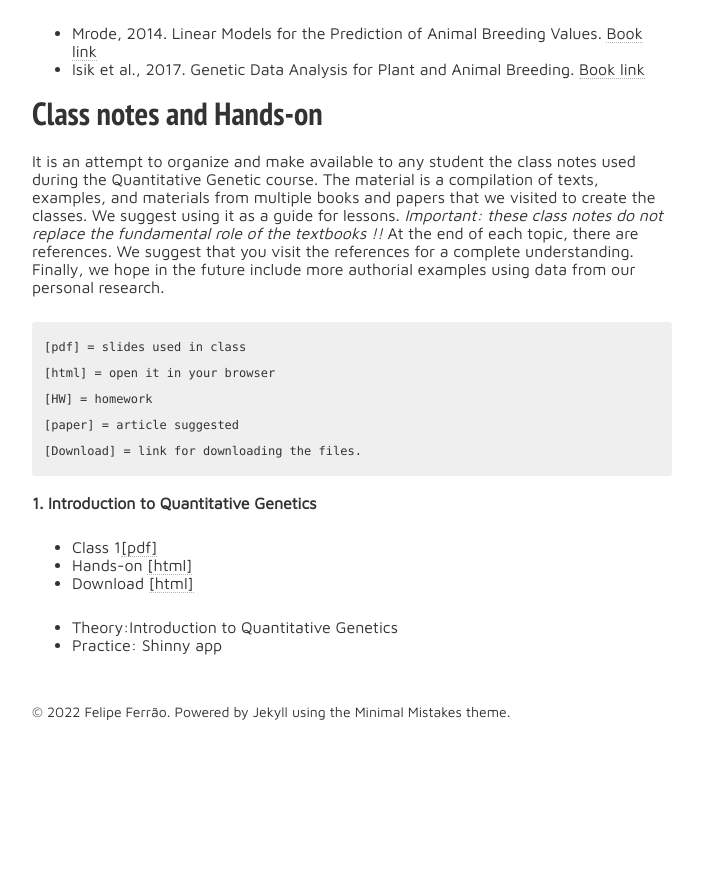
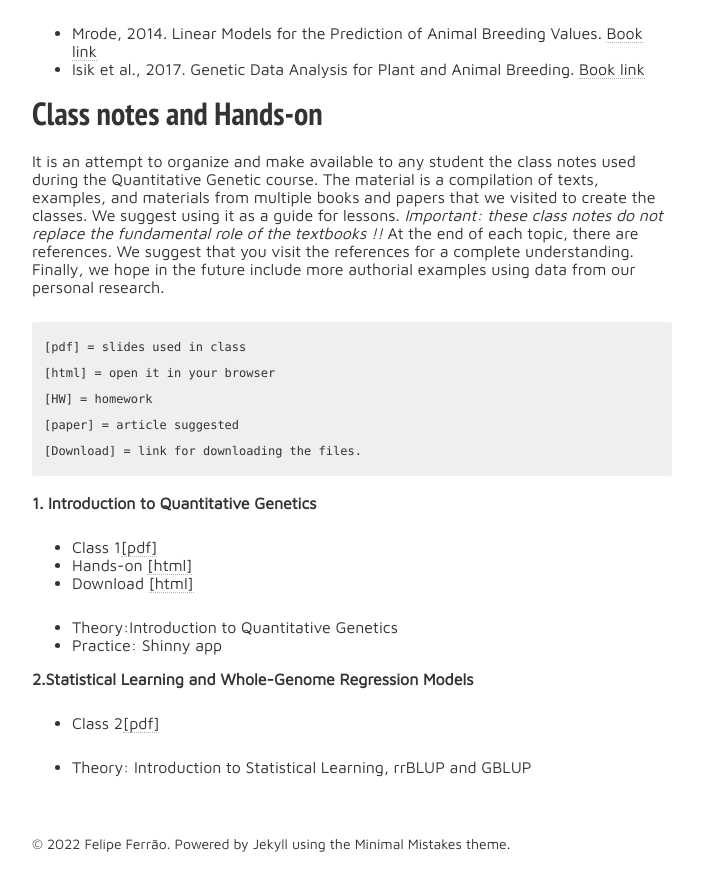
Before and after one commit to lfelipe-ferrao/lfelipe-ferrao.github.io, a Jekyll site: the page built from class/survey/index.md, in a window 1280 px wide and 900 px high, scrolled down 1260 px. Shown: the top 891 px of the window, without its empty margins (288-991 px from the left). Built offline with Jekyll 4.4.1, drawn with Linux system fonts in a browser that asks for light colours; nearby versions of some CDN libraries; our own code applies the rules of GitHub Pages for plain Markdown files; before the commit the page ends 2028 px from its top, so only the background shows below that.

Commit message:
Update index.md

```diff
--- a/class/survey/index.md
+++ b/class/survey/index.md
@@ -57,3 +57,9 @@ It is an attempt to organize and make available to any student the class notes u
 
 - Theory:Introduction to Quantitative Genetics
 - Practice: Shinny app
+
+**2.Statistical Learning and Whole-Genome Regression Models**
+
+- Class 2[[pdf]](https://github.com/lfelipe-ferrao/lfelipe-ferrao.github.io/blob/master/class/survey/Class2_LinearModelRegularization%20.pdf)
+
+- Theory: Introduction to Statistical Learning, rrBLUP and GBLUP
```
